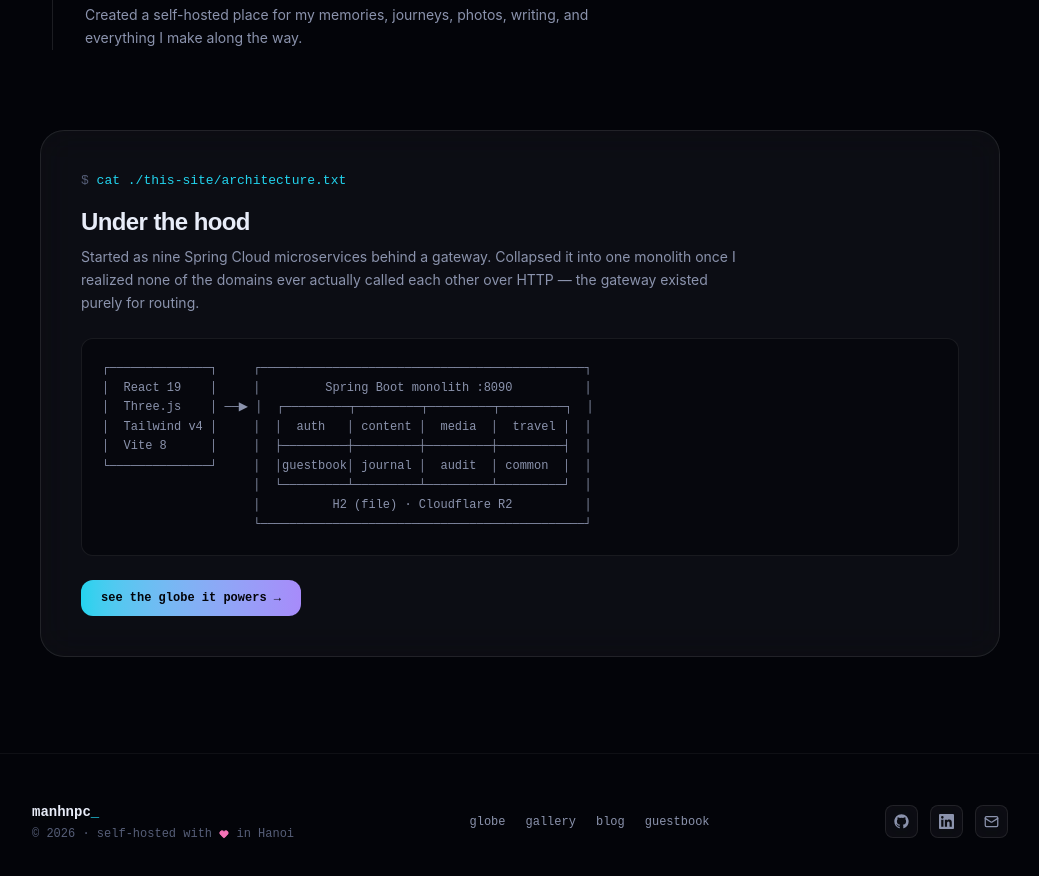
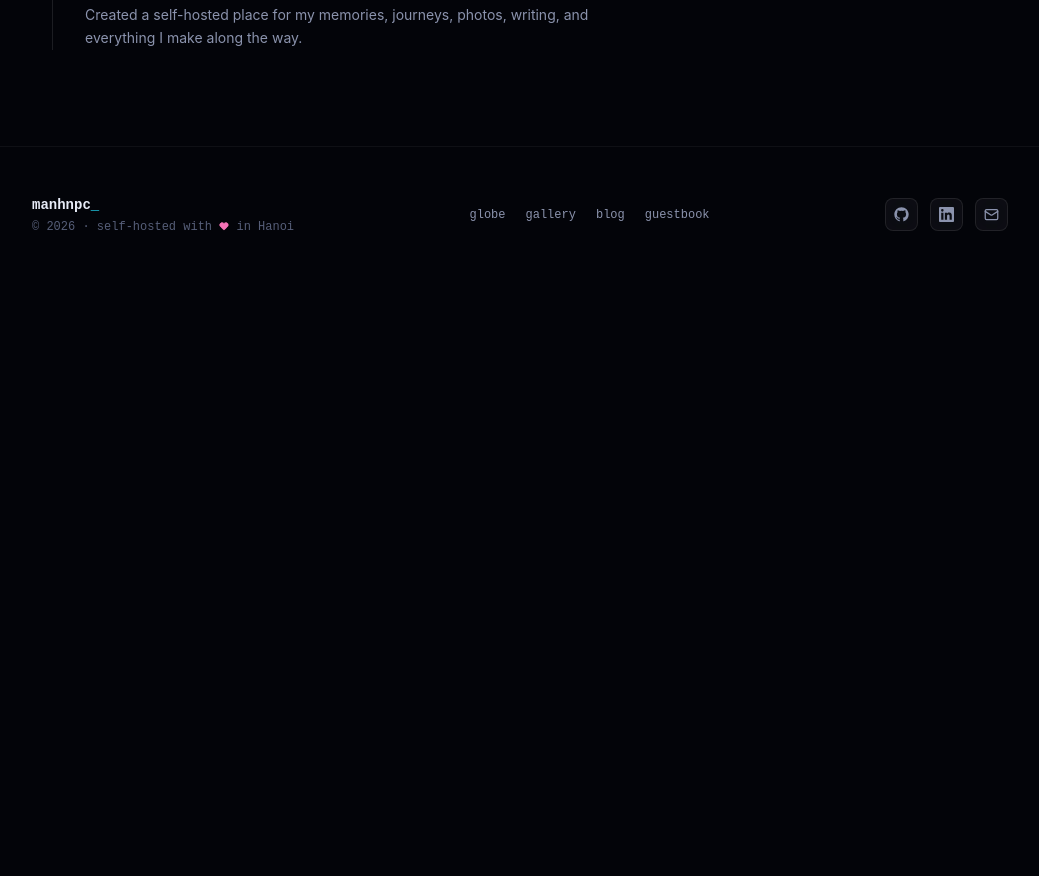
Before and after one commit to cmanh75/manhnpc, a React (Vite) app in the folder frontend/: page /about in a window 1280 px wide. Shown: the part 1280-2156 px from the top of the page, without its empty margins (120-1159 px from the left). After the commit the page ends 1563 px from the top, so only its background shows below. Built offline with nearby package versions, Linux system fonts and the light colour scheme; no server answers.

Commit message:
Remove the "Under the hood" architecture section from the About page

```diff
--- a/frontend/src/pages/AboutPage.tsx
+++ b/frontend/src/pages/AboutPage.tsx
@@ -1,5 +1,4 @@
 import { useEffect, useRef, useState } from 'react'
-import { Link } from 'react-router-dom'
 import { Mail, MapPin, Briefcase, Coffee, Rocket, GitCommit, Camera, Loader2 } from 'lucide-react'
 import { GithubIcon, LinkedinIcon } from '../components/ui/BrandIcons'
 import { PageShell, SectionHeading, Reveal, CountUp } from '../components/ui'
@@ -166,36 +165,6 @@ export function AboutPage() {
           </Reveal>
         ))}
       </div>
-
-      {/* ===== tech behind this site ===== */}
-      <Reveal className="mt-20">
-        <div className="glass rounded-3xl p-8 md:p-10">
-          <div className="mb-4 font-mono text-[13px] text-cyan">
-            <span className="text-faint">$</span> cat ./this-site/architecture.txt
-          </div>
-          <h2 className="font-display text-2xl font-bold tracking-tight">Under the hood</h2>
-          <p className="mt-2 max-w-2xl text-sm leading-relaxed text-muted">
-            Started as nine Spring Cloud microservices behind a gateway. Collapsed it into one monolith once I realized
-            none of the domains ever actually called each other over HTTP — the gateway existed purely for routing.
-          </p>
-          <pre className="mt-6 overflow-x-auto rounded-xl border border-white/8 bg-void/60 p-5 font-mono text-[12px] leading-relaxed text-muted">
-{`┌──────────────┐     ┌─────────────────────────────────────────────┐
-│  React 19    │     │         Spring Boot monolith :8090          │
-│  Three.js    │ ──▶ │  ┌─────────┬─────────┬─────────┬─────────┐  │
-│  Tailwind v4 │     │  │  auth   │ content │  media  │  travel │  │
-│  Vite 8      │     │  ├─────────┼─────────┼─────────┼─────────┤  │
-└──────────────┘     │  │guestbook│ journal │  audit  │ common  │  │
-                     │  └─────────┴─────────┴─────────┴─────────┘  │
-                     │          H2 (file) · Cloudflare R2          │
-                     └─────────────────────────────────────────────┘`}
-          </pre>
-          <div className="mt-6 flex flex-wrap gap-3">
-            <Link to="/globe" className="rounded-xl bg-gradient-to-r from-cyan to-violet px-5 py-2.5 font-mono text-xs font-semibold text-void transition hover:shadow-[0_0_24px_-6px_#22d3ee]">
-              see the globe it powers →
-            </Link>
-          </div>
-        </div>
-      </Reveal>
     </PageShell>
   )
 }
```
